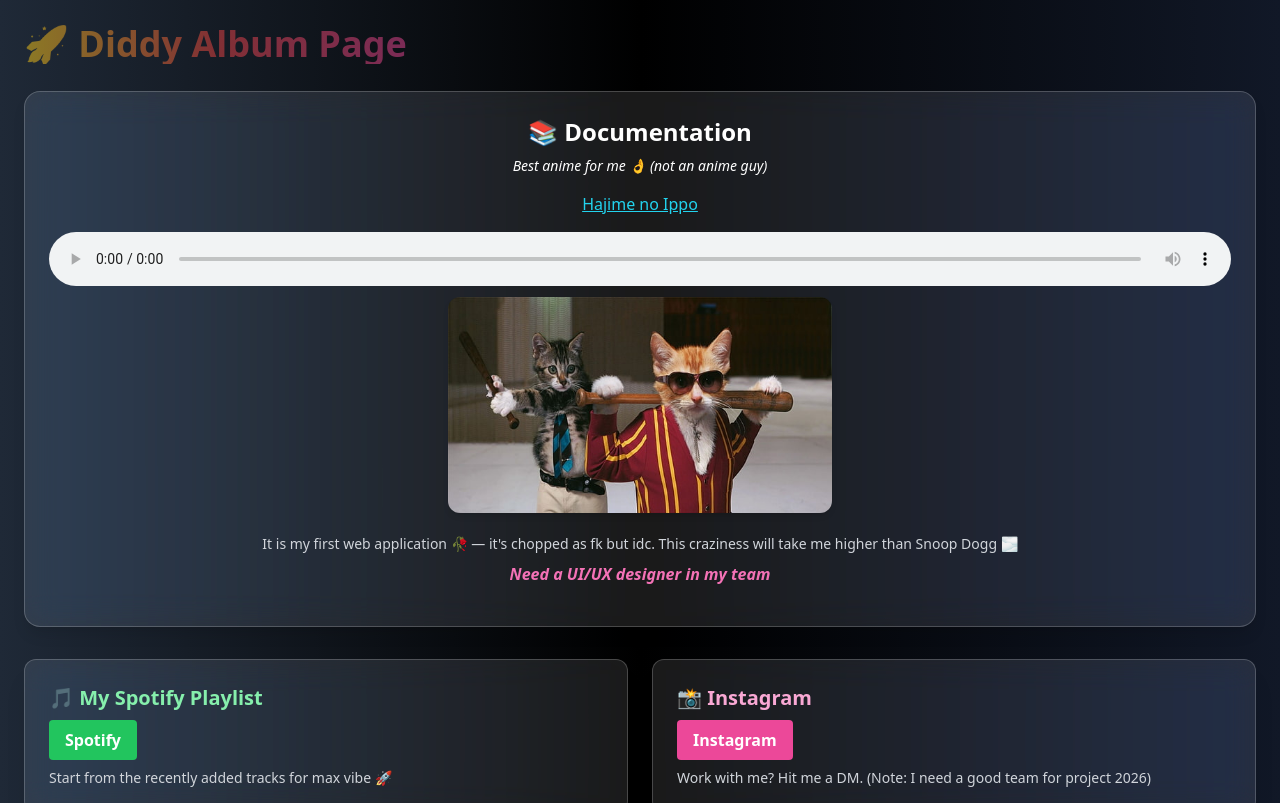
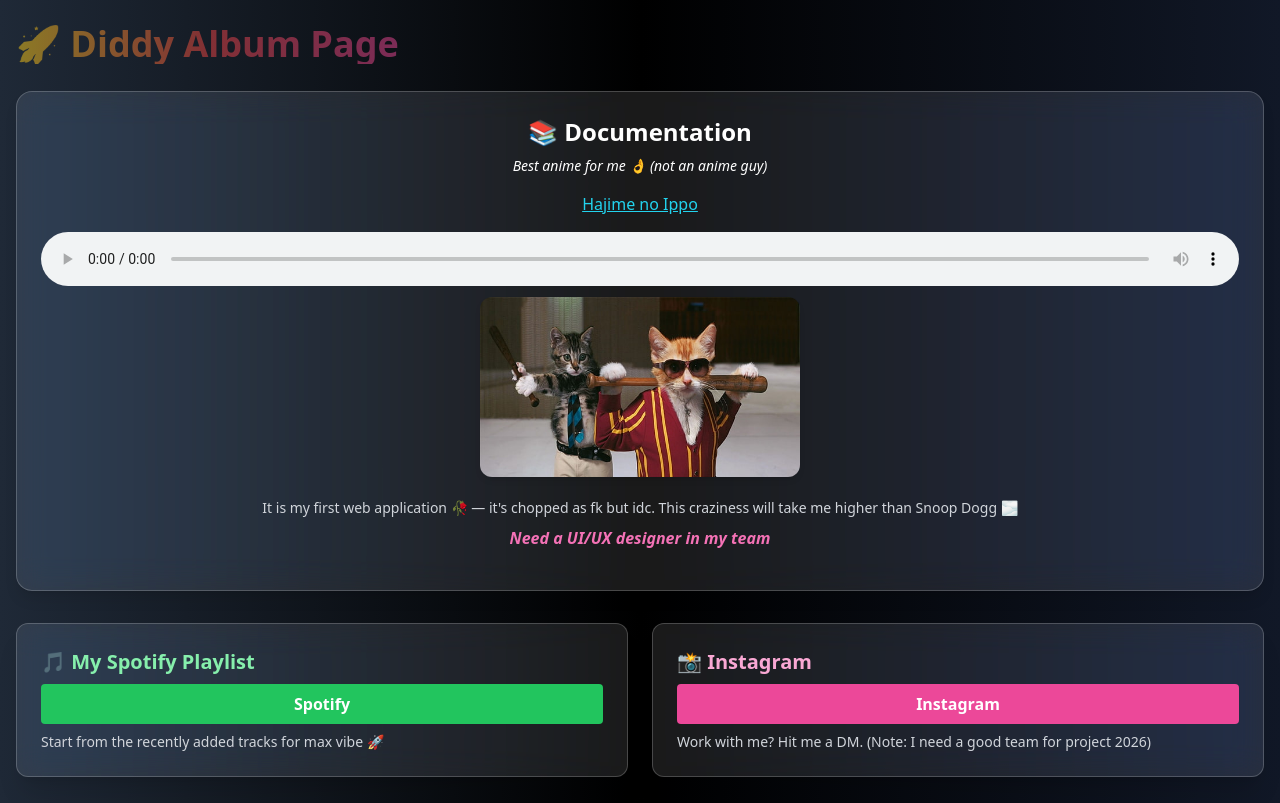
Before and after one commit to sociox/documentation, a plain HTML site: page index.html in a window 1280 px wide. Shown: the top 803 px of the page. Drawn offline with nearby package versions, Linux system fonts and the light colour scheme.

Commit message:
✨ Aesthetic upgrade with Tailwind and animations

```diff
--- a/index.html
+++ b/index.html
@@ -33,16 +33,15 @@
     </style>
   </head>
 
-  <body class="bg-gradient-to-r from-gray-800 via-black to-gray-900 min-h-screen text-white p-6 font-sans">
+  <body class="bg-gradient-to-r from-gray-800 via-black to-gray-900 min-h-screen text-white px-4 py-6 font-sans">
 
-    <div class="flex justify-between items-center mb-8">
-      <h1 class="text-4xl font-extrabold text-transparent bg-clip-text bg-gradient-to-r from-yellow-400 via-red-500 to-pink-500 animate-pulse">
+    <div class="flex flex-col md:flex-row justify-between items-center mb-8 gap-4">
+      <h1 class="text-3xl md:text-4xl font-extrabold text-transparent bg-clip-text bg-gradient-to-r from-yellow-400 via-red-500 to-pink-500 animate-pulse text-center">
         🚀 Diddy Album Page
       </h1>
-
     </div>
 
-    <div class="glass p-6 rounded-2xl shadow-lg float mb-8">
+    <div class="glass p-4 md:p-6 rounded-2xl shadow-lg float mb-8">
       <h2 class="text-center text-2xl font-bold mb-2">📚 Documentation</h2>
       <h4 class="text-center text-sm italic mb-4">Best anime for me 👌 (not an anime guy)</h4>
       <div class="text-center mb-4">
@@ -53,7 +52,7 @@
         <source src="music/Mi Gente (PenduJatt.Com.Se).mp3">
       </audio>
 
-      <img src="images/cat.jpg" class="rounded-xl shadow-md max-w-sm mx-auto mb-4 float" />
+      <img src="images/cat.jpg" class="rounded-xl shadow-md w-full max-w-xs mx-auto mb-4 float" />
 
       <p class="text-sm text-gray-300 mb-2 text-center">
         It is my first web application 🥀 — it's chopped as fk but idc. This craziness will take me higher than Snoop Dogg 🌫️
@@ -64,38 +63,40 @@
       </p>
     </div>
 
-    <div class="grid grid-cols-1 md:grid-cols-2 gap-6 mb-8">
+    <div class="grid grid-cols-1 gap-6 md:grid-cols-2 mb-8">
       <!-- Spotify Card -->
-      <div class="glass p-6 rounded-xl shadow-xl float transition-all hover:scale-105">
+      <div class="glass p-4 md:p-6 rounded-xl shadow-xl float transition-all hover:scale-105">
         <h3 class="text-xl font-bold mb-2 text-green-300">🎵 My Spotify Playlist</h3>
         <a href="https://open.spotify.com/playlist/4aoZcQ5Q0SRBrBT0hXBkIW?si=1eqdLQERQF-nHpFIGgYc7Q" target="_blank">
-          <button class="bg-green-500 px-4 py-2 rounded text-white font-bold hover:bg-green-400 transition-all">Spotify</button>
+          <button class="bg-green-500 px-4 py-2 rounded text-white font-bold hover:bg-green-400 transition-all w-full">Spotify</button>
         </a>
         <p class="text-sm text-gray-300 mt-2">Start from the recently added tracks for max vibe 🚀</p>
       </div>
 
       <!-- Instagram Card -->
-      <div class="glass p-6 rounded-xl shadow-xl float transition-all hover:scale-105">
+      <div class="glass p-4 md:p-6 rounded-xl shadow-xl float transition-all hover:scale-105">
         <h3 class="text-xl font-bold mb-2 text-pink-300">📸 Instagram</h3>
         <a href="https://www.instagram.com/ayuxhraghav/" target="_blank">
-          <button class="bg-pink-500 px-4 py-2 rounded text-white font-bold hover:bg-pink-400 transition-all">Instagram</button>
+          <button class="bg-pink-500 px-4 py-2 rounded text-white font-bold hover:bg-pink-400 transition-all w-full">Instagram</button>
         </a>
         <p class="text-sm text-gray-300 mt-2">Work with me? Hit me a DM. (Note: I need a good team for project 2026)</p>
       </div>
     </div>
 
-    <img src="images/3.png" class="rounded-2xl shadow-lg max-w-xl mx-auto mb-6 float" />
+    <img src="images/3.png" class="rounded-2xl shadow-lg w-full max-w-md mx-auto mb-6 float" />
 
     <div class="text-center space-y-2">
-      <h3 class="text-xl text-yellow-400 font-bold">nah, this shit gonna push me harder day by day 💪</h3>
-      <h3 class="text-xl text-blue-300 font-semibold">Eye of a Tiger 🐅</h3>
+      <h3 class="text-lg md:text-xl text-yellow-400 font-bold">nah, this shit gonna push me harder day by day 💪</h3>
+      <h3 class="text-lg md:text-xl text-blue-300 font-semibold">Eye of a Tiger 🐅</h3>
     </div>
 
     <script>
       const toggleBtn = document.getElementById('toggle-dark');
-      toggleBtn.addEventListener('click', () => {
-        document.body.classList.toggle('dark-mode');
-      });
+      if(toggleBtn){
+        toggleBtn.addEventListener('click', () => {
+          document.body.classList.toggle('dark-mode');
+        });
+      }
     </script>
 
   </body>
```
Also changed, not shown: style.css (added).
